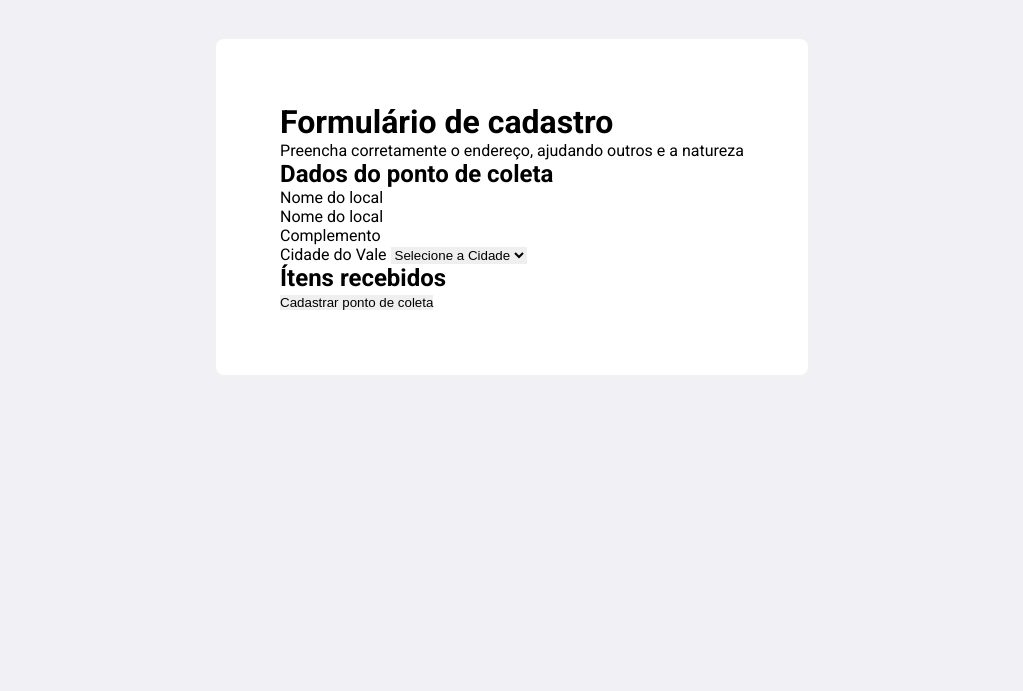
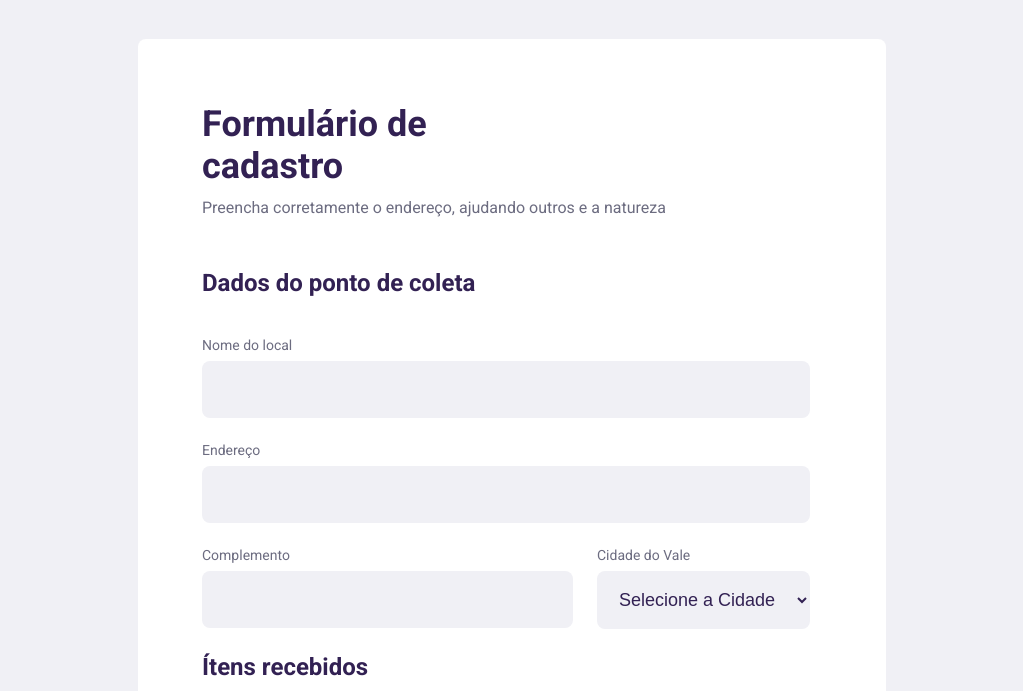
Before and after one commit to filipealvesrr/DescartEco, a plain HTML site: page register.html in a window 1280 px wide. Shown: the part 109-800 px from the top of the page, without its empty margins (128-1151 px from the left). Drawn offline with Linux system fonts and the light colour scheme.

Commit message:
Estilização do formulário de cadastro

```diff
--- a/register.html
+++ b/register.html
@@ -50,22 +50,22 @@
                         </legend>
                         <div class="field">
                             <label for="name">Nome do local</label>
-                            <input type="text" name="name" id="">
+                            <input type="text" name="name" id="name">
                         </div>
 
                         <div class="field">
-                            <label for="address">Nome do local</label>
-                            <input type="text" name="address" id="">
+                            <label for="address">Endereço</label>
+                            <input type="text" name="address" id="address">
                         </div>
 
                         <div class="field-group">
                             <div class="field">
                                 <label for="complement">Complemento</label>
-                                <input type="text" name="complement" id="">
+                                <input type="text" name="complement" id="complement">
                             </div>
                             <div class="field">
                                 <label for="city">Cidade do Vale</label>
-                                <select name="city" id="">
+                                <select name="city" id="city">
                                     <option value="">Selecione a Cidade</option>
                                     <option value="Petrolina">Petrolina</option>
                                     <option value="Juazeiro">Juazeiro</option>
@@ -75,7 +75,9 @@
                     </fieldset>
 
                     <fieldset>
-                        <h2>Ítens recebidos</h2>
+                        <legend>
+                            <h2>Ítens recebidos</h2>
+                        </legend>
                     </fieldset>
                     <button type="submit" class="button-form">Cadastrar ponto de coleta</button>
                 </form>
--- a/styleRegister.css
+++ b/styleRegister.css
@@ -18,8 +18,77 @@
 }
 
 .wrapper {
-    max-width: 748px;
+    width: 748px;
     background-color: #FFF;
     padding: 64px;
     border-radius: 8px;
 }
+
+.wrapper h1 {
+    font-size: 36px;
+    color: #322153;
+    font-weight: 700;
+    margin-bottom: 8px;
+    max-width: 270px;
+}
+
+.wrapper p {
+    font-size: 16px;
+    line-height: 26px;
+    color: #6C6C80;
+    max-width: 500px;
+    margin-bottom: 48px;
+}
+
+legend h2{
+    color: #322153;
+    font-size: 24px;
+    font-weight: 700;
+    margin-bottom: 40px;
+}
+
+.field {
+    display: flex;
+    flex-direction: column;
+}
+
+.field label {
+    color: #6C6C80;
+    font-size: 14px;
+    font-weight: 400;
+    margin-bottom: 8px;
+}
+
+.field input,
+.field-group select {
+    max-width: 608px;
+    padding: 18px;
+    background-color: #F0F0F5;
+    color: #322153;
+    font-size: 18px;
+    border-radius: 8px;
+    margin-bottom: 24px
+
+}
+
+.field-group {
+    max-width: 608px;
+    display: grid;
+    grid-template-columns: 2fr 1fr;
+    gap: 24px;
+}
+
+.field-group select {
+    max-width: 292px;
+    padding: 18px;
+}
+
+.button-form {
+    padding: 20px 40px;
+    color: #FFF;
+    background-color: #4996FF;
+    font-size: 16px;
+    font-weight: 700;
+    border-radius: 8px;
+    text-align: right;
+}
```
